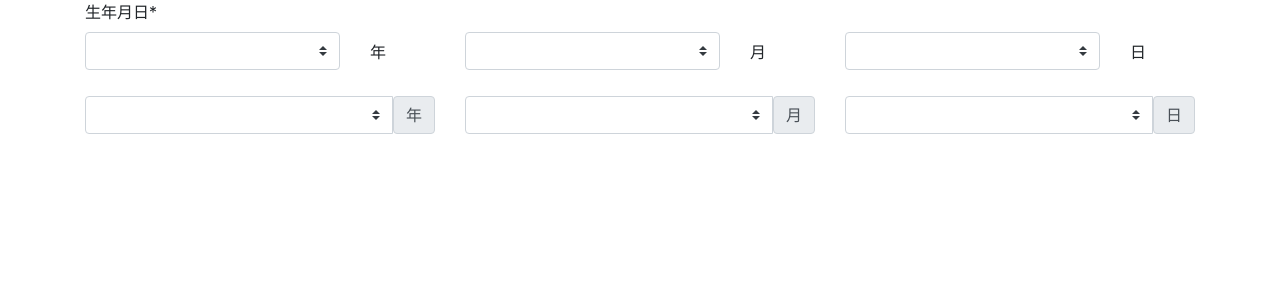
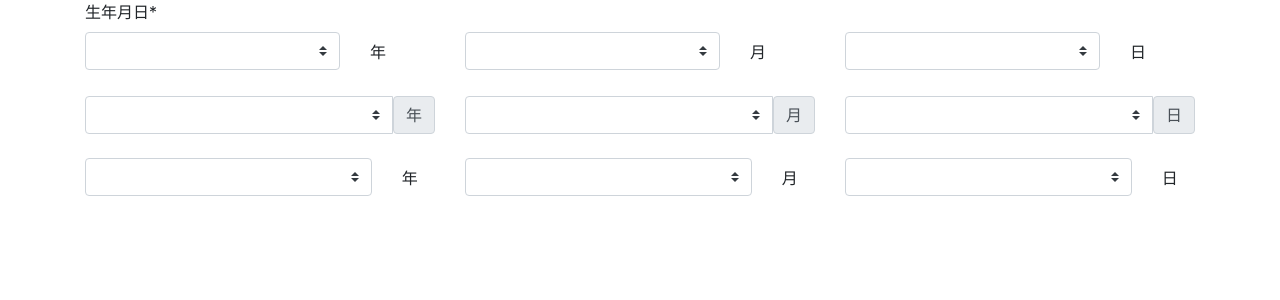
Before and after one commit to taka-take/hoge-react-bootstrap, a React (Create React App) app: page / in a window 1280 px wide. Shown: the top 300 px of the page. Built offline with nearby package versions, Linux system fonts and the light colour scheme.

Commit message:
update Sheet

```diff
--- a/src/components/Sheet.jsx
+++ b/src/components/Sheet.jsx
@@ -29,7 +29,7 @@ export const Sheet = () => {
                 <Form.Label className="mt-2">日</Form.Label>
               </Col>
             </Row>
-            <Row>
+            <Row className="mb-4">
               <Col sm={4}>
                 <InputGroup>
                   <Form.Control as="select" custom></Form.Control>
@@ -49,6 +49,38 @@ export const Sheet = () => {
                 </InputGroup>
               </Col>
             </Row>
+            <Row>
+              <Col sm={4}>
+                <Row>
+                  <Col sm={10}>
+                    <Form.Control as="select" custom></Form.Control>
+                  </Col>
+                  <Col sm={2}>
+                    <Form.Label className="mt-2">年</Form.Label>
+                  </Col>
+                </Row>
+              </Col>
+              <Col sm={4}>
+                <Row>
+                  <Col sm={10}>
+                    <Form.Control as="select" custom></Form.Control>
+                  </Col>
+                  <Col sm={2}>
+                    <Form.Label className="mt-2">月</Form.Label>
+                  </Col>
+                </Row>
+              </Col>
+              <Col sm={4}>
+                <Row>
+                  <Col sm={10}>
+                    <Form.Control as="select" custom></Form.Control>
+                  </Col>
+                  <Col sm={2}>
+                    <Form.Label className="mt-2">日</Form.Label>
+                  </Col>
+                </Row>
+              </Col>
+            </Row>
           </Form.Group>
         </Form>
       </Container>
```
